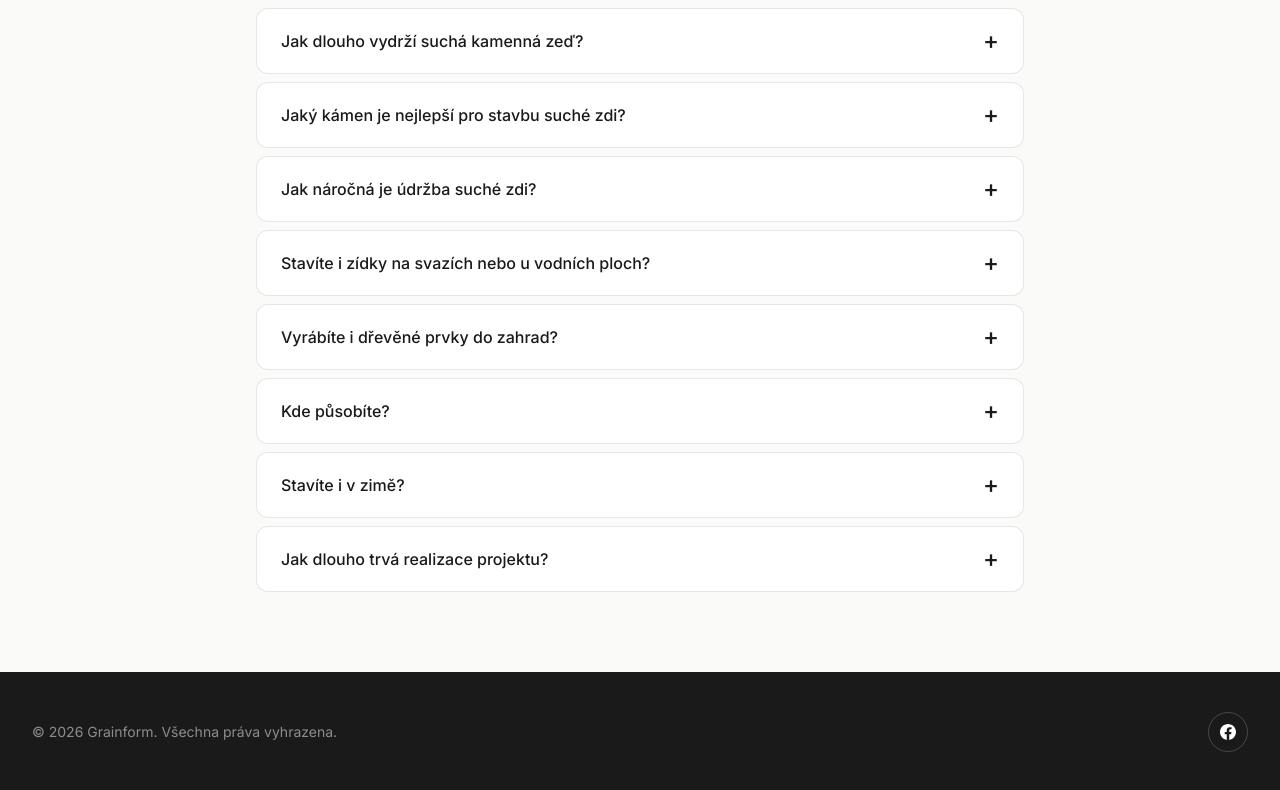
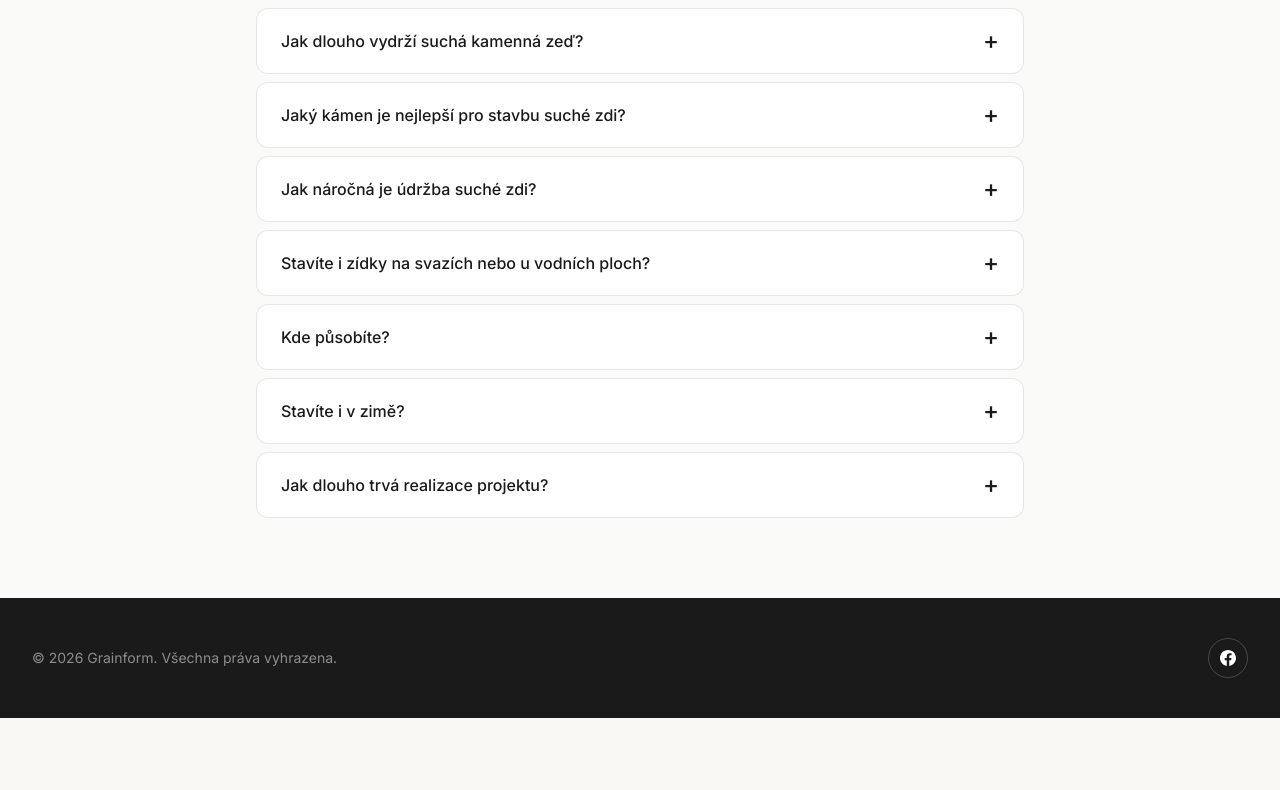
Before and after one commit to martinvosatka/grainform, a Next.js app: page / in a window 1280 px wide. Shown: the part 5372-6162 px from the top of the page. After the commit the page ends 6090 px from the top, so only its background shows below. Built offline with nearby package versions, Linux system fonts and the light colour scheme; a web font is replaced by a local one.

Commit message:
Remove FAQ entry about wooden garden elements

```diff
--- a/components/FAQ.tsx
+++ b/components/FAQ.tsx
@@ -26,10 +26,6 @@ const faqs = [
   {
     q: 'Stavíte i zídky na svazích nebo u vodních ploch?',
     a: 'Ano. Při správném založení a odvodnění lze suché zdi bezpečně použít i v náročnějším terénu nebo v kombinaci s potokem či jezírkem.',
-  },
-  {
-    q: 'Vyrábíte i dřevěné prvky do zahrad?',
-    a: 'Ano, vyrábím lavice, pergoly, stoly i drobné doplňky ze dřeva, které ladí s kamennými stavbami. Každý kus je originál vyrobený na míru.',
   },
   {
     q: 'Kde působíte?',
```
